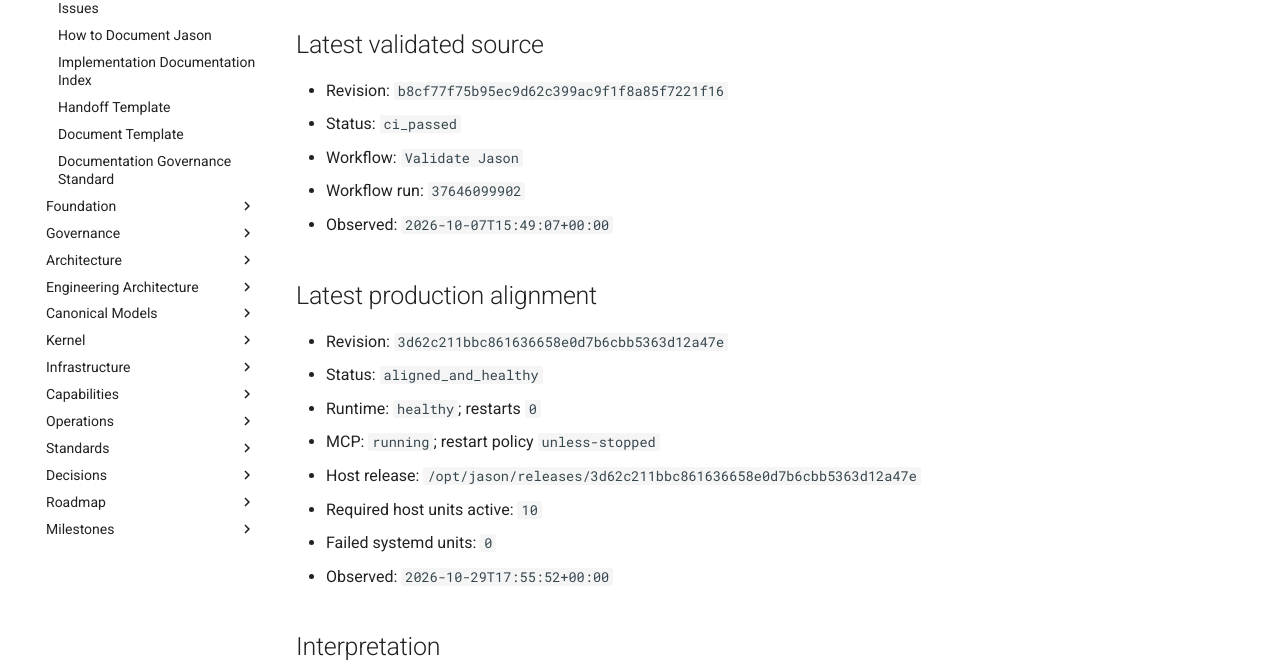
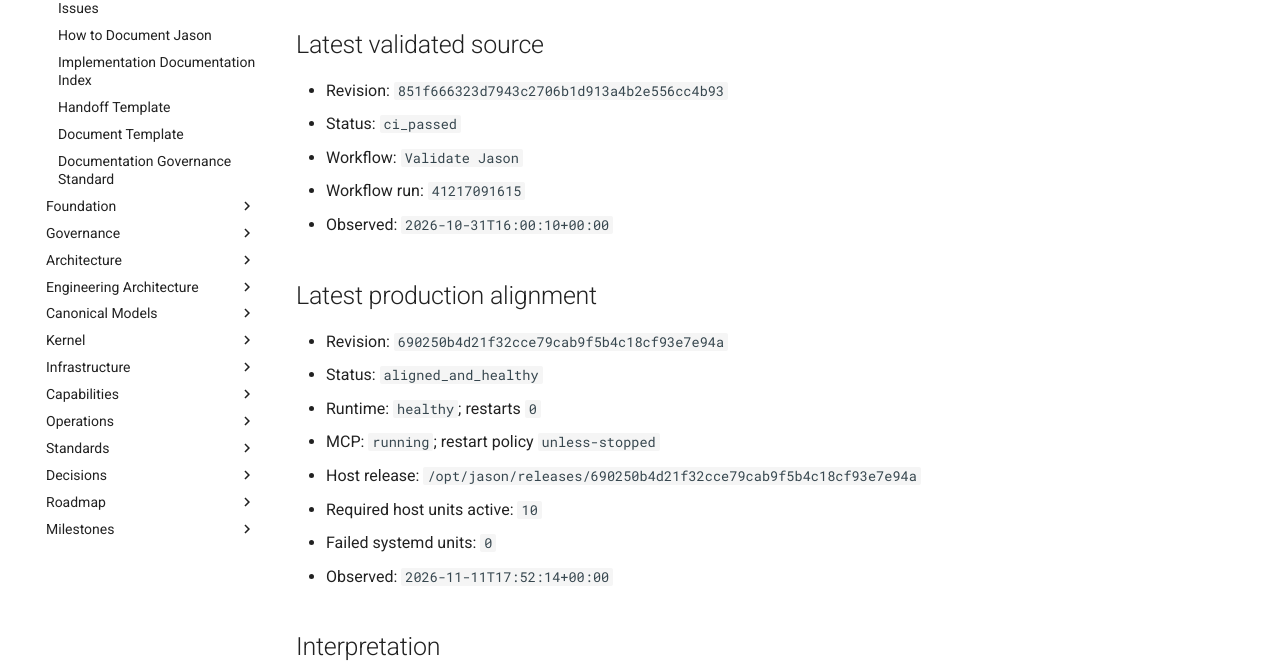
Before and after one commit to al-teamaot-com/jason, an MkDocs documentation site: the page built from docs/control/AUTOMATED-CHANGE-STATE.md, in a window 1280 px wide and 1163 px high. Shown: the part 337-1009 px from the top of the window. Built offline with MkDocs 1.6.1 and Material for MkDocs 9.7.7, drawn with Linux system fonts in a browser that asks for light colours; comment, search, counter and statistics services are not loaded.

Commit message:
Reconcile automated documentation state for 690250b4d21f

```diff
--- a/docs/control/AUTOMATED-CHANGE-STATE.md
+++ b/docs/control/AUTOMATED-CHANGE-STATE.md
@@ -8,22 +8,22 @@
 
 ## Latest validated source
 
-- Revision: `b8cf77f75b95ec9d62c399ac9f1f8a85f7221f16`
+- Revision: `851f666323d7943c2706b1d913a4b2e556cc4b93`
 - Status: `ci_passed`
 - Workflow: `Validate Jason`
-- Workflow run: `37646099902`
-- Observed: `2026-10-07T15:49:07+00:00`
+- Workflow run: `41217091615`
+- Observed: `2026-10-31T16:00:10+00:00`
 
 ## Latest production alignment
 
-- Revision: `3d62c211bbc861636658e0d7b6cbb5363d12a47e`
+- Revision: `690250b4d21f32cce79cab9f5b4c18cf93e7e94a`
 - Status: `aligned_and_healthy`
 - Runtime: `healthy`; restarts `0`
 - MCP: `running`; restart policy `unless-stopped`
-- Host release: `/opt/jason/releases/3d62c211bbc861636658e0d7b6cbb5363d12a47e`
+- Host release: `/opt/jason/releases/690250b4d21f32cce79cab9f5b4c18cf93e7e94a`
 - Required host units active: `10`
 - Failed systemd units: `0`
-- Observed: `2026-10-29T17:55:52+00:00`
+- Observed: `2026-11-11T17:52:14+00:00`
 
 ## Interpretation
 
```
Also changed, not shown: docs/control/AUTOMATED-CHANGE-STATE.json (+9 -9 lines).
